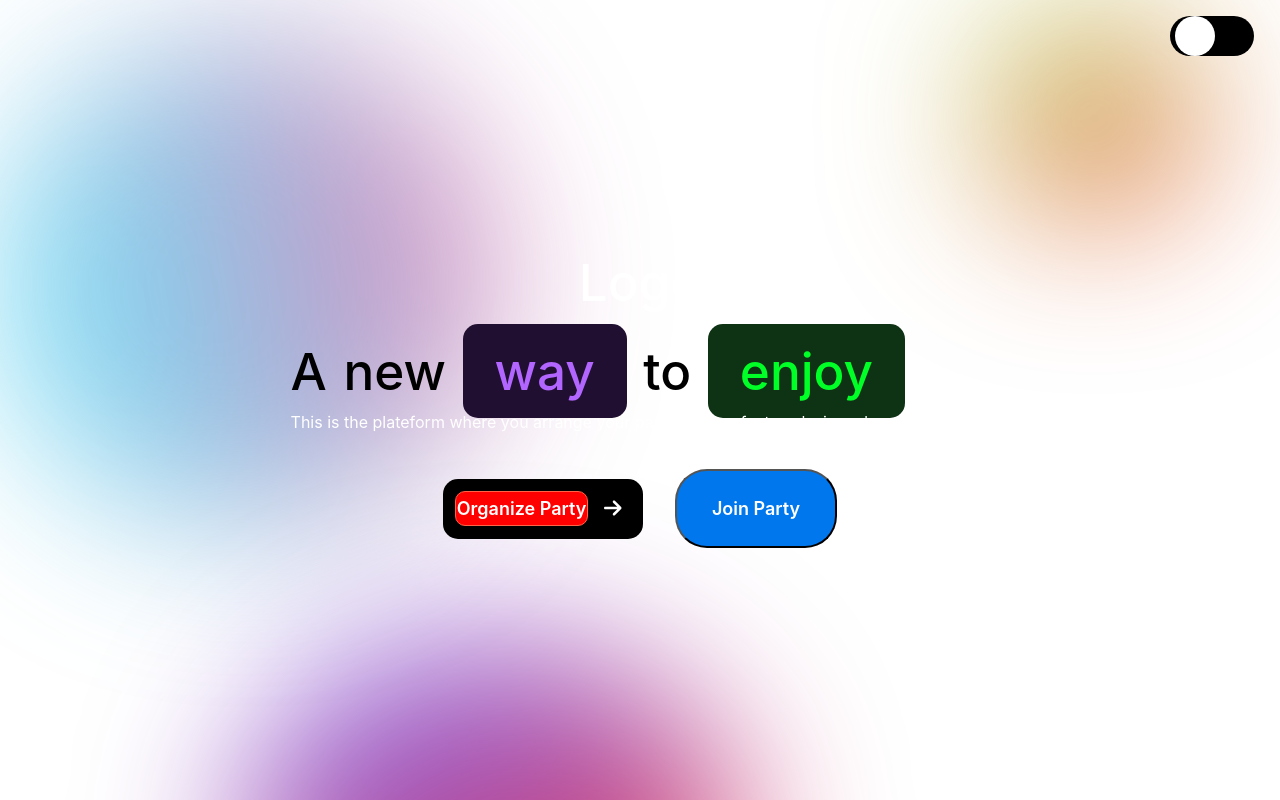
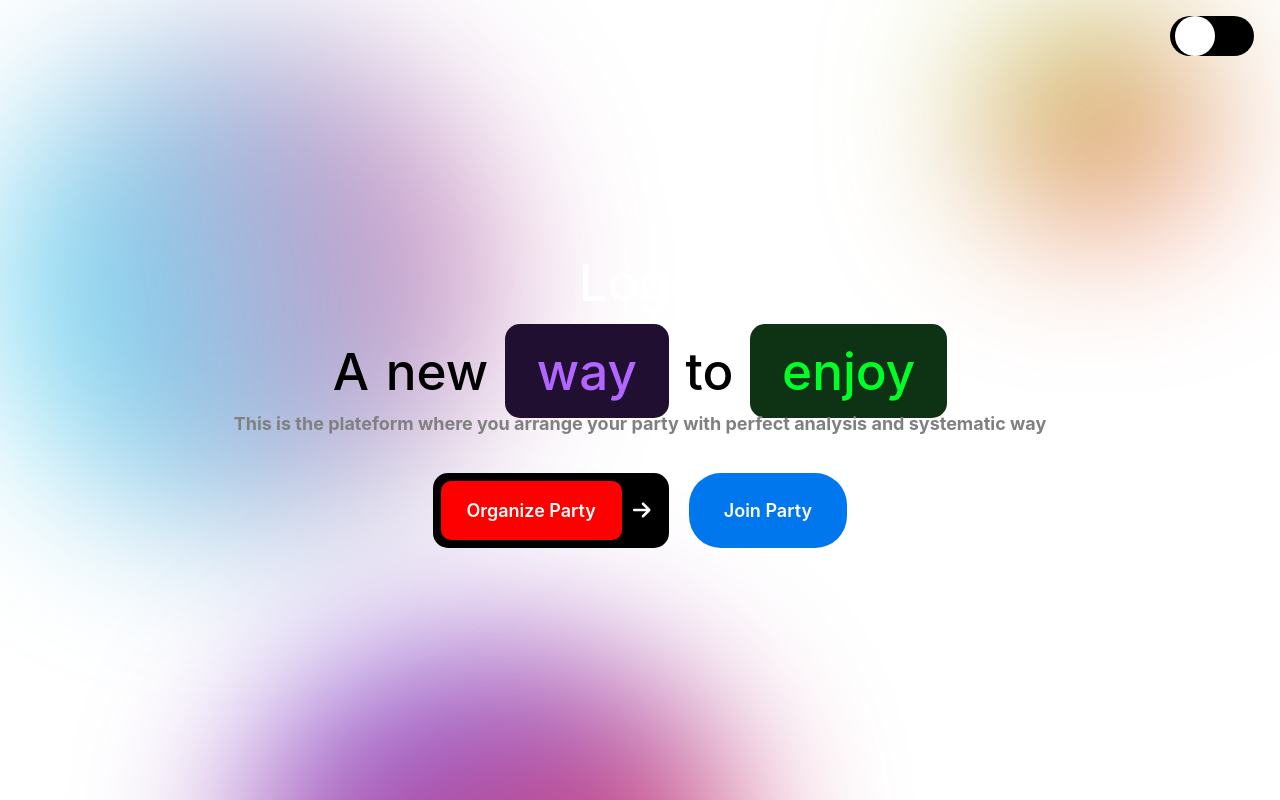
Before and after one commit to parmarraj999/Party_managment_bsss, a React (Create React App) app: page / in a window 1280 px wide. Built offline with nearby package versions, Linux system fonts and the light colour scheme; the HTML template or start-up script is replaced by a standard one.

Commit message:
next step

```diff
--- a/src/layouts/landingPage/landing.css
+++ b/src/layouts/landingPage/landing.css
@@ -134,7 +134,7 @@
 }
 .btn-container{
     display: flex;
-    gap: 2rem;
+    gap: 1.2rem;
     align-items: center;
 }
 @media screen and (max-width:765px) {
@@ -165,41 +165,34 @@
         height: 28px;
         border-radius: 50%;
     }
+    .btn-container{
+        flex-direction: column;
+    }
 }
 
 .organize-btn{
-    width: 200px;
-    height: 60px;
-    padding: .8rem .8rem;
-    /* background: white; */
+    display: flex;
+    padding: .5rem .5rem;
+    justify-content: space-between;
+    align-items: center;
     border-radius: 15px;
-    display: flex;
-    align-items: center;
-    justify-content: space-between;
-    gap: 1rem;
 }
-.organize-btn a{
-    width: 100%;
-    height: 100%;
+.organize-btn .Obtn{
+    padding: 1rem 1.6rem;
     background: red;
-    display: flex;
-    align-items: center;
-    justify-content: center;
     border-radius: 10px;
+    font-size: 18px;
     text-decoration: none;
     color: white;
-    font-size: 18px;
     font-weight: 600;
-    border: 1px solid tomato;
     transition: .4s all;
 }
-.organize-btn a:hover{
-    background: white;
+.organize-btn .Obtn:hover{
+    background: transparent;
     color: red;
-    border: 1px solid tomato;
 }
 .organize-btn div{
-    width: 20%;
+    padding: 0 .7rem;
     font-size: 20px;
 }
 button{
@@ -210,7 +203,13 @@ button{
     background: rgb(0, 119, 237);
     color: white;
     transition: .4s all;
+    border: none;
 }
 button:hover{
     background: rgb(0, 68, 135);
 }
+.para{
+    font-size: 18px;
+    color: grey;
+    font-weight: 700;
+}
--- a/src/layouts/landingPage/landing.js
+++ b/src/layouts/landingPage/landing.js
@@ -2,6 +2,7 @@ import React, { useState } from 'react'
 import "./landing.css"
 import { FontAwesomeIcon } from '@fortawesome/react-fontawesome';
 import { faArrowRight } from '@fortawesome/free-solid-svg-icons';
+import { Link } from 'react-router-dom';
 
 function Landing() {
 
@@ -21,13 +22,13 @@ function Landing() {
         <div>
           <h1>Logo</h1>
         </div>
-        <div>
+        <div style={{width:"90%",display:"flex",flexDirection:"column",alignItems:"center"}}>
           <h1 style={ theme ? {color:"black"} : {color:"white"}}>A new <span style={{background:"rgb(32, 15, 49)",color:"rgb(179, 102, 255)"}}>way</span> to <span style={{background:"rgb(14, 50, 20)",color:"rgb(0, 255, 38)"}}>enjoy</span></h1>
           <p className='para'>This is the plateform where you arrange your party with perfect analysis and systematic way</p>
         </div>
         <div className="btn-container" >
           <div className={theme ? "organize-btn bb":"organize-btn bw"}>
-            <a href=''>Organize Party</a>
+            <Link className='Obtn' to="">Organize Party</Link>
             <div>
             <FontAwesomeIcon icon={faArrowRight} style={theme ? {color:"white"} : {color:"black"}}/>
             </div>
```
